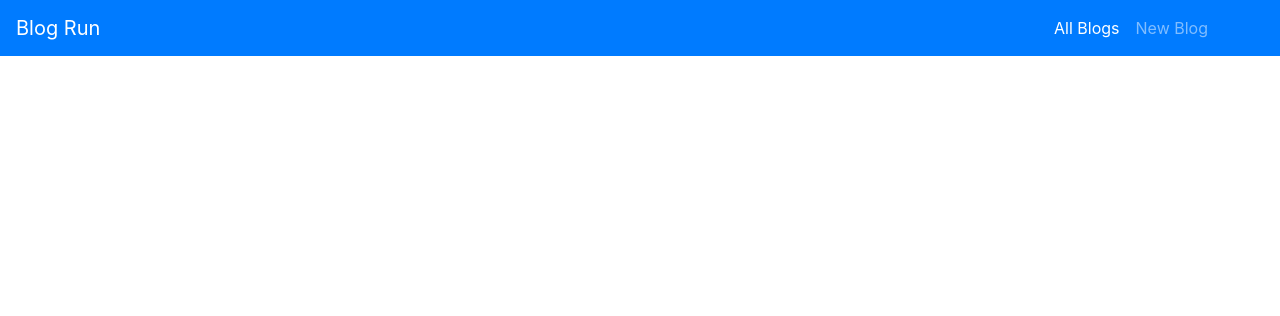
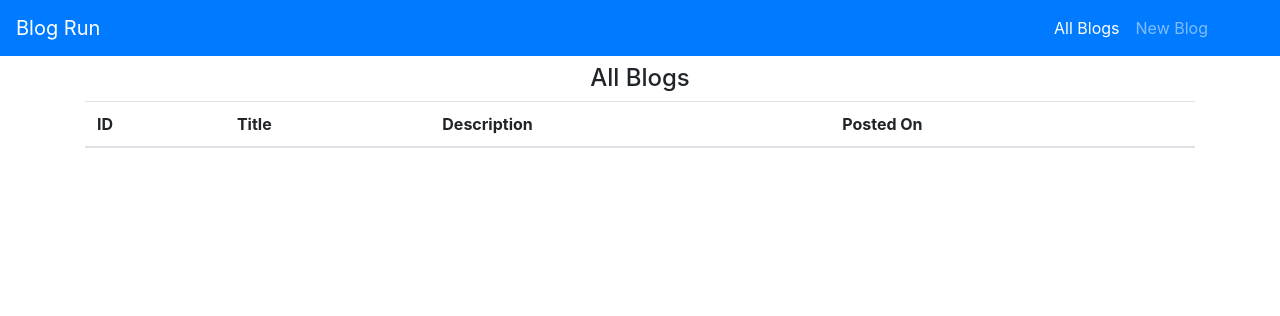
Before and after one commit to easthermutheumwengei/blog, a Flask app: page /blog/all/ in a window 1280 px wide. Shown: the top 316 px of the page. Run offline with Flask 2, Linux system fonts and the light colour scheme; tables that the repository leaves empty hold one stand-in row (values such as "Sample post"); lists and menus that the app fills with data are empty; some libraries are stand-ins or nearby versions.

Commit message:
display all blogs

```diff
--- a/app/main/views.py
+++ b/app/main/views.py
@@ -1,4 +1,4 @@
-from flask import render_template, request
+from flask import render_template, request, redirect, url_for
 from flask_login import login_required, current_user
 from . import main
 import requests
@@ -16,23 +16,26 @@ def index():
 
 @main.route('/blog/all/', methods=['GET', 'POST'])
 def all_blogs():
-    return render_template('all-blogs.html')
+    blogs = Blog.query.all()
+    return render_template('all-blogs.html', blogs=blogs)
 
 
 @main.route('/blog/new/', methods=['GET', 'POST'])
 @login_required
 def new_blog():
     form = BlogForm()
-    if form.validate_on_submit():
-        title = form.title
-        description = form.description
-        owner_id = current_user.id
+    if request.method == 'POST':
+        if 'description' in request.form and 'title' in request.form:
+            title = form.title.data
+            description = form.description.data
+            owner_id = current_user.id
+            blog = Blog(title=title, description=description, owner_id=owner_id)
 
-        blog = Blog(title=title, description=description, owner_id=owner_id)
-
-        db.session.add(blog)
-        db.session.commit()
-
+            db.session.add(blog)
+            db.session.commit()
+            return redirect(url_for('main.blog', id=blog.id))
+    else:
+        print(request.form)
     return render_template('new-blog.html', form=form)
 
 
--- a/app/templates/all-blogs.html
+++ b/app/templates/all-blogs.html
@@ -1 +1,29 @@
 {% extends 'base.html'%}
+
+{% block content %}
+<div class="conteiner">
+    <h4 class="text-center pt-2">All Blogs</h4>
+    <div class="container">
+        <table class="table">
+  <thead>
+    <tr>
+      <th scope="col">ID</th>
+      <th scope="col">Title</th>
+      <th scope="col">Description</th>
+      <th scope="col">Posted On</th>
+    </tr>
+  </thead>
+  <tbody>
+  {% for blog in blogs%}
+    <tr>
+      <th scope="row">{{blog.id}}</th>
+      <td>{{blog.title}}</td>
+      <td>{{blog.description}}</td>
+      <td>{{blog.created_on}}</td>
+    </tr>
+  {%endfor%}
+  </tbody>
+</table>
+    </div>
+</div>
+{% endblock content %}
--- a/config.py
+++ b/config.py
@@ -14,7 +14,7 @@ class ProdConfig(Config):
 
 class DevConfig(Config):
     SQLALCHEMY_DATABASE_URI = 'postgresql+psycopg2://esther:1234@localhost/blog'
-    DEBUG = False
+    DEBUG = True
 
 
 config_options = {
```
Also changed, not shown: requirements.txt (+7 -0 lines).
